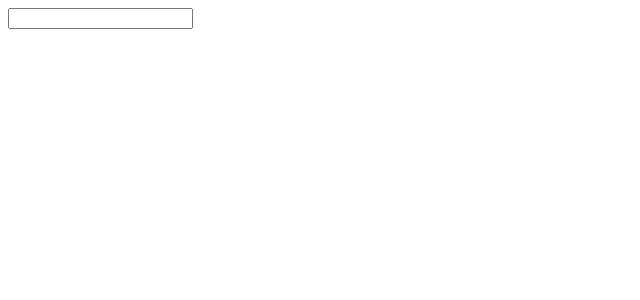
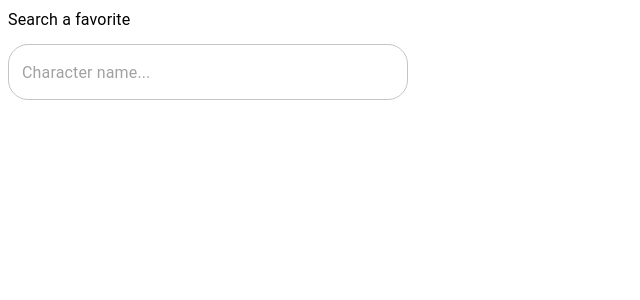
Before and after one commit to sanavalos/xseed-frontend, a React (Create React App) app: page /favorites in a window 1280 px wide. Shown: the top 300 px of the page, without its empty margins (0-640 px from the left). Built offline with nearby package versions, Linux system fonts and the light colour scheme.

Commit message:
fix(Favorites, Character): styles and unfavorite

```diff
--- a/src/components/Character.jsx
+++ b/src/components/Character.jsx
@@ -96,7 +96,7 @@ function Character({
                   name,
                   gender,
                   birth_year,
-                  planet: findHomeworld(homeworld),
+                  planet: planet,
                 })
               )
             }
--- a/src/pages/Favorites.jsx
+++ b/src/pages/Favorites.jsx
@@ -2,6 +2,8 @@ import React, { useState, useEffect } from "react";
 import { useDispatch, useSelector } from "react-redux";
 import { searchFavorite } from "../actions/favoritesActions";
 import Character from "../components/Character";
+import OutlinedInput from "@mui/material/OutlinedInput";
+import Typography from "@mui/material/Typography";
 
 function Favorites() {
   const [search, setSearch] = useState("");
@@ -18,10 +20,13 @@ function Favorites() {
 
   return (
     <div>
-      <input
+      <Typography marginBottom={1.5}>Search a favorite</Typography>
+      <OutlinedInput
         type="text"
         onChange={(e) => setSearch(e.target.value)}
         onKeyDown={(e) => handleSubmit(e)}
+        placeholder="Character name..."
+        sx={{ minWidth: "400px", borderRadius: 5 }}
       />
       {filteredFavorites?.map(({ url, name, gender, birth_year, planet }) => (
         <Character
```
